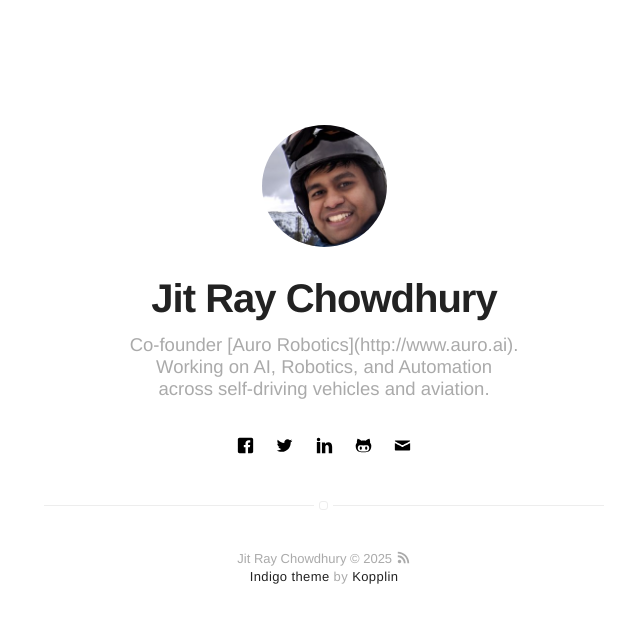
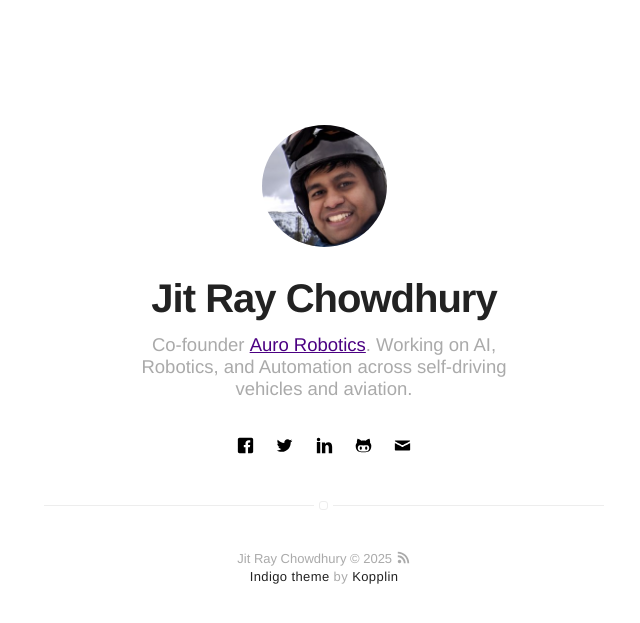
Before and after one commit to jitrc/jitrc.github.io, a Jekyll site: the page built from index.html, in a window 1280 px wide. Shown: the top 623 px of the page, without its empty margins (316-956 px from the left). Built offline with Jekyll 4.4.1, drawn with Linux system fonts in a browser that asks for light colours.

Commit message:
markdownify bio

```diff
--- a/_includes/header.html
+++ b/_includes/header.html
@@ -17,7 +17,7 @@
         {% endif %}
 
         <h1 class="title">{{ site.name }}</h1>
-        <h2 class="description">{{ site.bio }}</h2>
+        <h2 class="description">{{ site.bio | markdownify | remove: '<p>' | remove: '</p>' }}</h2>
 
         {% include social-links.html %}
     </header>
```
